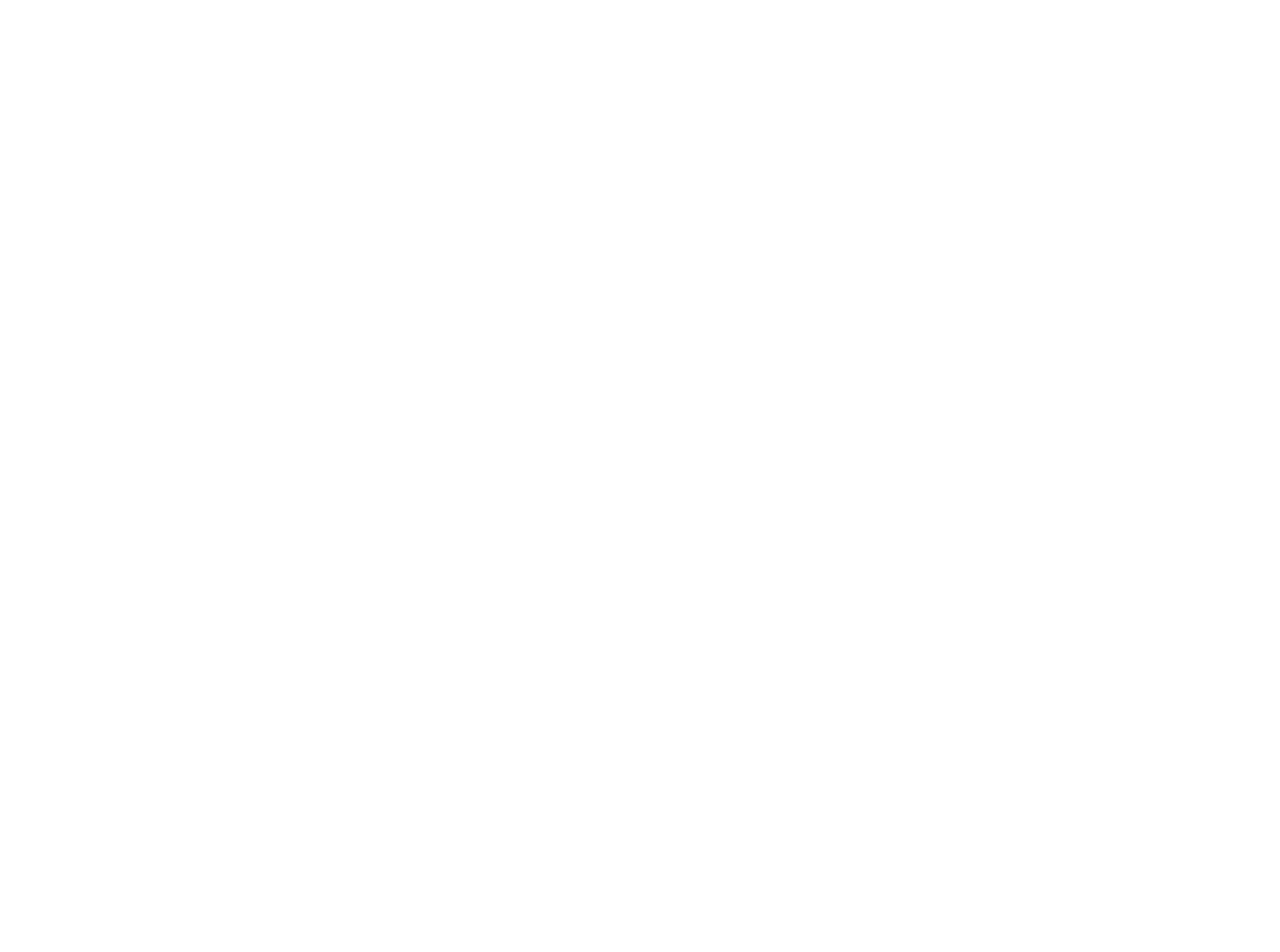
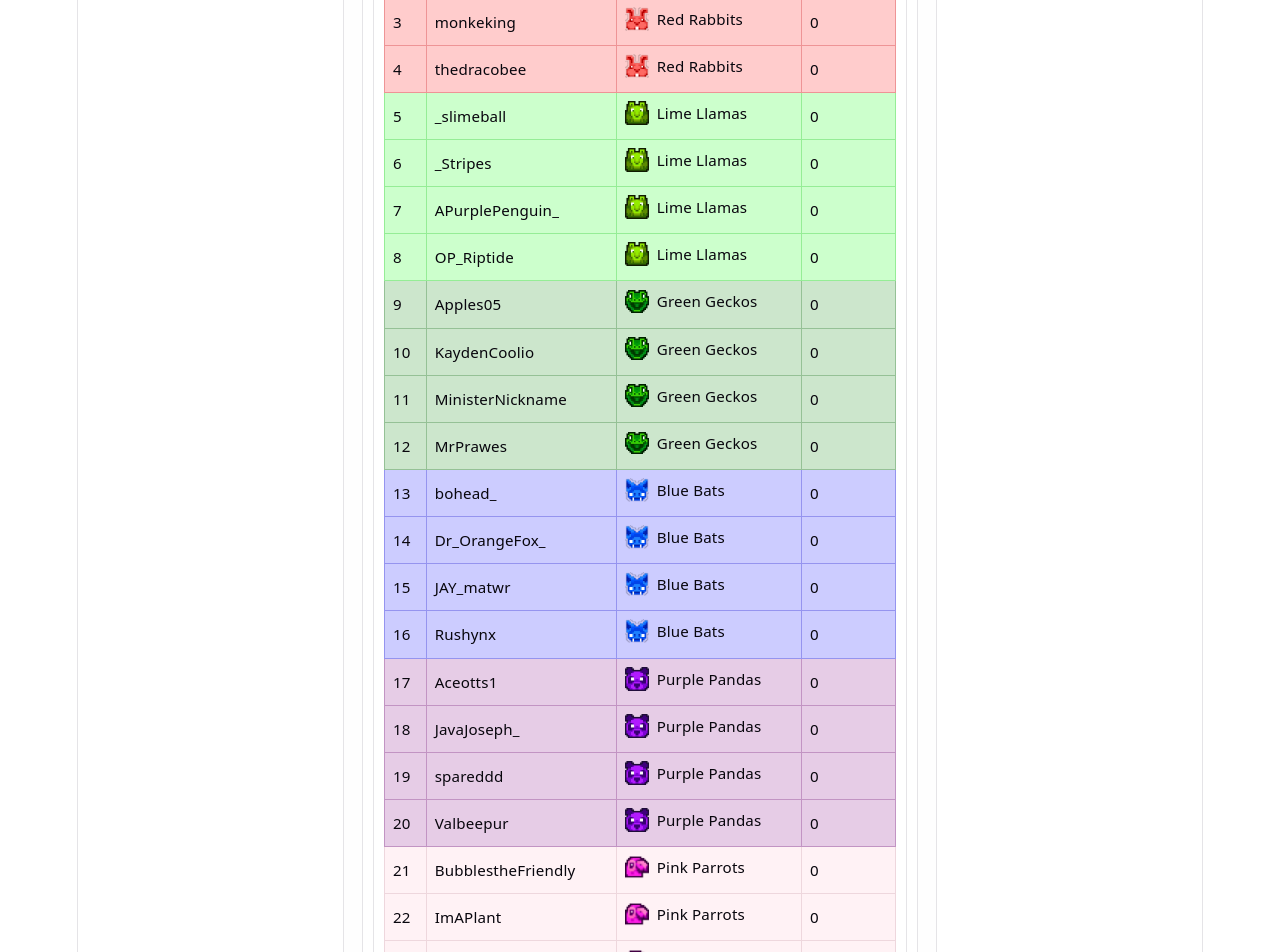
Before and after one commit to Smarsian/TCC-Live-Scoring, a React (Vite) app in the folder tcc-scores/: page / in a window 1280 px wide. Shown: the part 1140-2092 px from the top of the page. Before the commit the page ends 1111 px from the top, so only its background shows below. Built offline with nearby package versions, Linux system fonts and the light colour scheme.

Commit message:
chore: deploy update

```diff
--- /dev/null
+++ b/tcc-scores/data/Scoring/JSON-data/TCCDoubleDance-Points.json
@@ -0,0 +1,222 @@
+{
+  "event-name": "TCCDoubleDance",
+  "teams": {
+    "Red Rabbits": [
+      "thedracobee",
+      "Kodex13",
+      "LaggdLol",
+      "monkeking"
+    ],
+    "Lime Llamas": [
+      "OP_Riptide",
+      "APurplePenguin_",
+      "_Stripes",
+      "_slimeball"
+    ],
+    "Green Geckos": [
+      "MrPrawes",
+      "Apples05",
+      "KaydenCoolio",
+      "MinisterNickname"
+    ],
+    "Blue Bats": [
+      "JAY_matwr",
+      "bohead_",
+      "Rushynx",
+      "Dr_OrangeFox_"
+    ],
+    "Purple Pandas": [
+      "JavaJoseph_",
+      "Valbeepur",
+      "Aceotts1",
+      "spareddd"
+    ],
+    "Pink Parrots": [
+      "ImAPlant",
+      "BubblestheFriendly",
+      "Oniqed",
+      "ItsCosmoMC"
+    ]
+  },
+  "games": [],
+  "event-player-leaderboard": [
+    {
+      "player": "_slimeball",
+      "team": "Lime Llamas",
+      "points": 0,
+      "place": 1
+    },
+    {
+      "player": "_Stripes",
+      "team": "Lime Llamas",
+      "points": 0,
+      "place": 2
+    },
+    {
+      "player": "Aceotts1",
+      "team": "Purple Pandas",
+      "points": 0,
+      "place": 3
+    },
+    {
+      "player": "Apples05",
+      "team": "Green Geckos",
+      "points": 0,
+      "place": 4
+    },
+    {
+      "player": "APurplePenguin_",
+      "team": "Lime Llamas",
+      "points": 0,
+      "place": 5
+    },
+    {
+      "player": "bohead_",
+      "team": "Blue Bats",
+      "points": 0,
+      "place": 6
+    },
+    {
+      "player": "BubblestheFriendly",
+      "team": "Pink Parrots",
+      "points": 0,
+      "place": 7
+    },
+    {
+      "player": "Dr_OrangeFox_",
+      "team": "Blue Bats",
+      "points": 0,
+      "place": 8
+    },
+    {
+      "player": "ImAPlant",
+      "team": "Pink Parrots",
+      "points": 0,
+      "place": 9
+    },
+    {
+      "player": "ItsCosmoMC",
+      "team": "Pink Parrots",
+      "points": 0,
+      "place": 10
+    },
+    {
+      "player": "JavaJoseph_",
+      "team": "Purple Pandas",
+      "points": 0,
+      "place": 11
+    },
+    {
+      "player": "JAY_matwr",
+      "team": "Blue Bats",
+      "points": 0,
+      "place": 12
+    },
+    {
+      "player": "KaydenCoolio",
+      "team": "Green Geckos",
+      "points": 0,
+      "place": 13
+    },
+    {
+      "player": "Kodex13",
+      "team": "Red Rabbits",
+      "points": 0,
+      "place": 14
+    },
+    {
+      "player": "LaggdLol",
+      "team": "Red Rabbits",
+      "points": 0,
+      "place": 15
+    },
+    {
+      "player": "MinisterNickname",
+      "team": "Green Geckos",
+      "points": 0,
+      "place": 16
+    },
+    {
+      "player": "monkeking",
+      "team": "Red Rabbits",
+      "points": 0,
+      "place": 17
+    },
+    {
+      "player": "MrPrawes",
+      "team": "Green Geckos",
+      "points": 0,
+      "place": 18
+    },
+    {
+      "player": "Oniqed",
+      "team": "Pink Parrots",
+      "points": 0,
+      "place": 19
+    },
+    {
+      "player": "OP_Riptide",
+      "team": "Lime Llamas",
+      "points": 0,
+      "place": 20
+    },
+    {
+      "player": "Rushynx",
+      "team": "Blue Bats",
+      "points": 0,
+      "place": 21
+    },
+    {
+      "player": "spareddd",
+      "team": "Purple Pandas",
+      "points": 0,
+      "place": 22
+    },
+    {
+      "player": "thedracobee",
+      "team": "Red Rabbits",
+      "points": 0,
+      "place": 23
+    },
+    {
+      "player": "Valbeepur",
+      "team": "Purple Pandas",
+      "points": 0,
+      "place": 24
+    }
+  ],
+  "event-team-leaderboard": [
+    {
+      "team": "Blue Bats",
+      "points": 0,
+      "place": 1
+    },
+    {
+      "team": "Green Geckos",
+      "points": 0,
+      "place": 2
+    },
+    {
+      "team": "Lime Llamas",
+      "points": 0,
+      "place": 3
+    },
+    {
+      "team": "Pink Parrots",
+      "points": 0,
+      "place": 4
+    },
+    {
+      "team": "Purple Pandas",
+      "points": 0,
+      "place": 5
+    },
+    {
+      "team": "Red Rabbits",
+      "points": 0,
+      "place": 6
+    }
+  ],
+  "game-stats": [],
+  "game-stats-by-name": {}
+}
--- a/tcc-scores/data/events.json
+++ b/tcc-scores/data/events.json
@@ -1,7 +1,6 @@
 {
     "Special Events":
     {
-        "is-canon":false,
         "TCC x CrystAxol":
         {
             "event-num":1,
@@ -19,7 +18,6 @@
     },
     "Season 1":
     {
-        "is-canon":true,
         "TCC 1":
         {
             "event-num":1,
@@ -136,7 +134,6 @@
     },
     "Season 2":
     {
-        "is-canon":true,
         "TCC KO":
         {
             "event-num":1,
@@ -325,7 +322,6 @@
     },
     "Season 3":
     {
-        "is-canon":true,
         "TCC GP":
         {
             "event-num":1,
@@ -409,7 +405,7 @@
             "winner":"",
             "runner-up":"",
             "score":"",
-            "points":"",
+            "points":"TCCDoubleDance-Points.txt",
             "is-live":true
         }
     }
--- a/tcc-scores/src/App.jsx
+++ b/tcc-scores/src/App.jsx
@@ -211,21 +211,6 @@ const getMostRecentEventSelection = (allEvents) => {
   }
 }
 
-const getMostRecentCanonEventSelection = (allEvents) => {
-  const canonEvents = Object.entries(allEvents).filter(([, seasonData]) => seasonData?.['is-canon'])
-
-  if (canonEvents.length === 0) {
-    return getMostRecentEventSelection(allEvents)
-  }
-
-  const filteredEvents = canonEvents.reduce((accumulator, [seasonName, seasonData]) => {
-    accumulator[seasonName] = seasonData
-    return accumulator
-  }, {})
-
-  return getMostRecentEventSelection(filteredEvents)
-}
-
 const imageModules = import.meta.glob('../images/**/*.{png,jpg,jpeg,svg,webp}', {
   eager: true,
   import: 'default',
@@ -279,24 +264,9 @@ function App() {
     return window.matchMedia('(prefers-color-scheme: dark)').matches ? 'dark' : 'light'
   }
 
-  const initialSelection = useMemo(() => getMostRecentCanonEventSelection(events), [])
+  const initialSelection = useMemo(() => getMostRecentEventSelection(events), [])
   const [theme, setTheme] = useState(getInitialTheme)
-  const seasons = useMemo(() => {
-    const seasonEntries = Object.entries(events)
-
-    return seasonEntries
-      .sort(([leftSeasonName, leftSeasonData], [rightSeasonName, rightSeasonData]) => {
-        const leftCanonRank = leftSeasonData?.['is-canon'] ? 0 : 1
-        const rightCanonRank = rightSeasonData?.['is-canon'] ? 0 : 1
-
-        if (leftCanonRank !== rightCanonRank) {
-          return leftCanonRank - rightCanonRank
-        }
-
-        return leftSeasonName.localeCompare(rightSeasonName, undefined, { numeric: true, sensitivity: 'base' })
-      })
-      .map(([seasonName]) => seasonName)
-  }, [])
+  const seasons = useMemo(() => Object.keys(events), [])
   const initialSeason = initialSelection.seasonName || seasons[0] || ''
   const [selectedSeason, setSelectedSeason] = useState(initialSeason)
 
```
Also changed, not shown: tcc-scores/data/Scoring/RawData/TCCDoubleDance-Points.txt (added).
